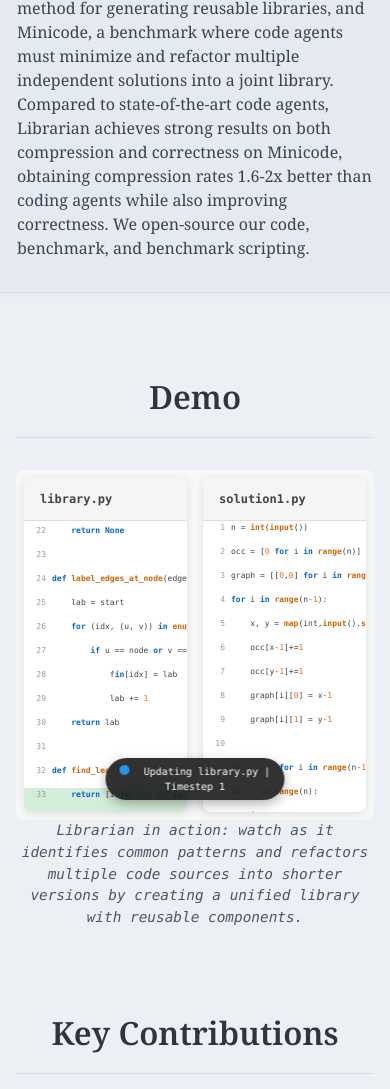
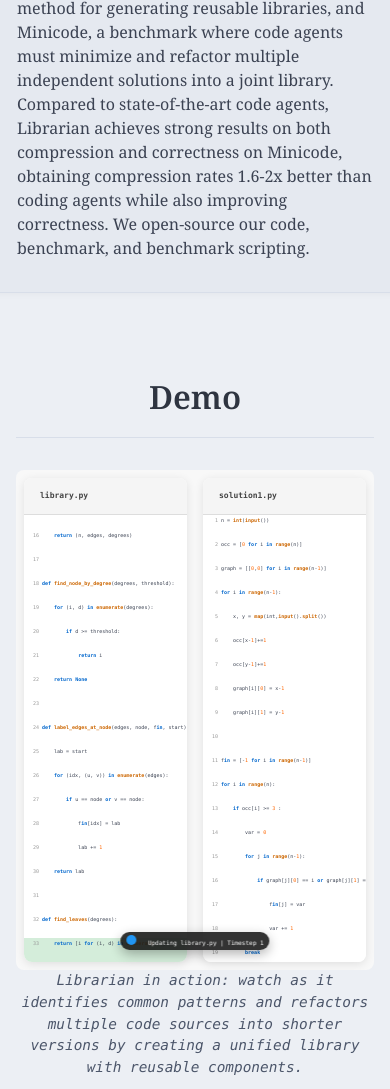
Before and after one commit to code-refactor/code-refactor.github.io, a plain HTML site: page index.html in a window 390 px wide. Shown: the part 1521-2610 px from the top of the page. Drawn offline with nearby package versions, Linux system fonts and the light colour scheme; some icons are missing.

Commit message:
make mobile font much smaller

```diff
--- a/diff-viz-styles.css
+++ b/diff-viz-styles.css
@@ -242,52 +242,44 @@
 /* Mobile responsive font sizes */
 @media (max-width: 768px) {
     .code-header {
-        font-size: 14px;
+        font-size: 10px;
     }
 
     .code-content {
-        font-size: 10px;
-        line-height: 15px;
+        font-size: 7px;
+        line-height: 10px;
     }
 
     .line-number {
-        font-size: 10px;
-        width: 32px;
-        padding-right: 8px;
+        font-size: 7px;
+        width: 20px;
+        padding-right: 4px;
     }
 
     .status-badge {
-        font-size: 12px;
-        padding: 8px 12px;
-    }
-
-    .container {
-        height: 400px;
+        font-size: 8px;
+        padding: 4px 8px;
     }
 }
 
 @media (max-width: 480px) {
     .code-header {
-        font-size: 12px;
+        font-size: 8px;
     }
 
     .code-content {
-        font-size: 8px;
-        line-height: 12px;
+        font-size: 5px;
+        line-height: 8px;
     }
 
     .line-number {
-        font-size: 8px;
-        width: 25px;
-        padding-right: 6px;
+        font-size: 5px;
+        width: 15px;
+        padding-right: 3px;
     }
 
     .status-badge {
-        font-size: 10px;
-        padding: 6px 10px;
-    }
-
-    .container {
-        height: 350px;
+        font-size: 6px;
+        padding: 3px 6px;
     }
 }
```
